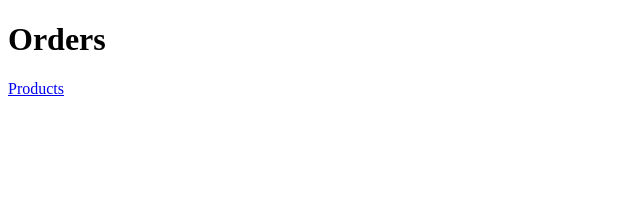
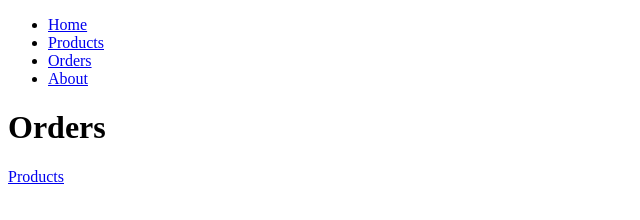
Before and after one commit to szakacsbarna/szakacsbarna.github.io, a plain HTML site: page pages/orders.html in a window 1280 px wide. Shown: the whole page, without its empty margins (0-640 px from the left). Drawn offline with Linux system fonts and the light colour scheme.

Commit message:
init page

```diff
--- a/pages/orders.html
+++ b/pages/orders.html
@@ -1,12 +1,29 @@
 <!DOCTYPE html>
 <html lang="en">
+
 <head>
     <meta charset="UTF-8">
     <meta name="viewport" content="width=device-width, initial-scale=1.0">
     <title>Orders</title>
 </head>
+
 <body>
-<h1>Orders</h1>
-<a href="/pages/products.html">Products</a>
+    <ul>
+        <li>
+            <a href="/">Home</a>
+        </li>
+        <li>
+            <a href="/pages/products.html">Products</a>
+        </li>
+        <li>
+            <a href="/pages/orders.html">Orders</a>
+        </li>
+        <li>
+            <a href="/about.html">About</a>
+        </li>
+    </ul>
+    <h1>Orders</h1>
+    <a href="/pages/products.html">Products</a>
 </body>
+
 </html>
```
Also changed, not shown: index.html (+3 -0 lines), pages/products.html (+17 -0 lines).
